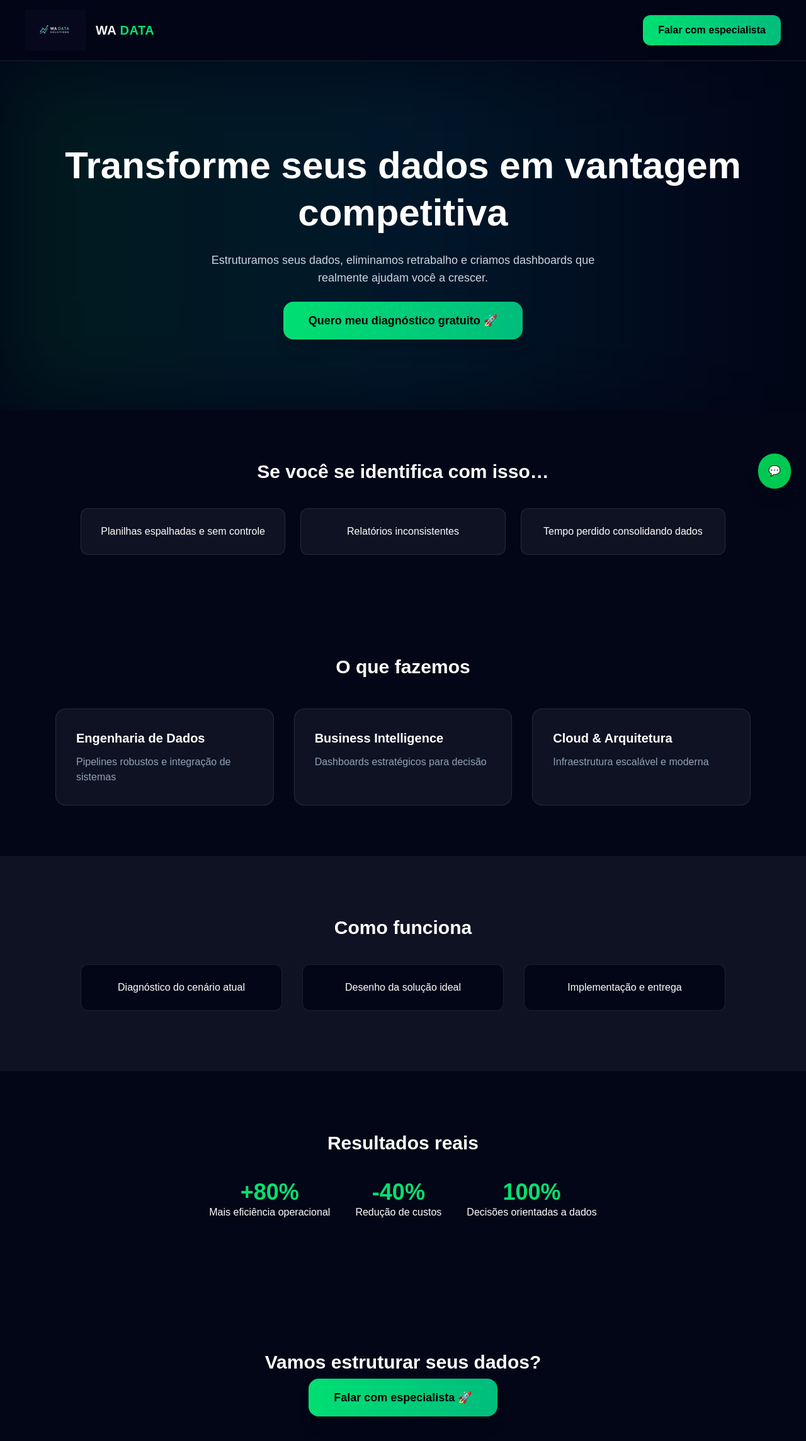
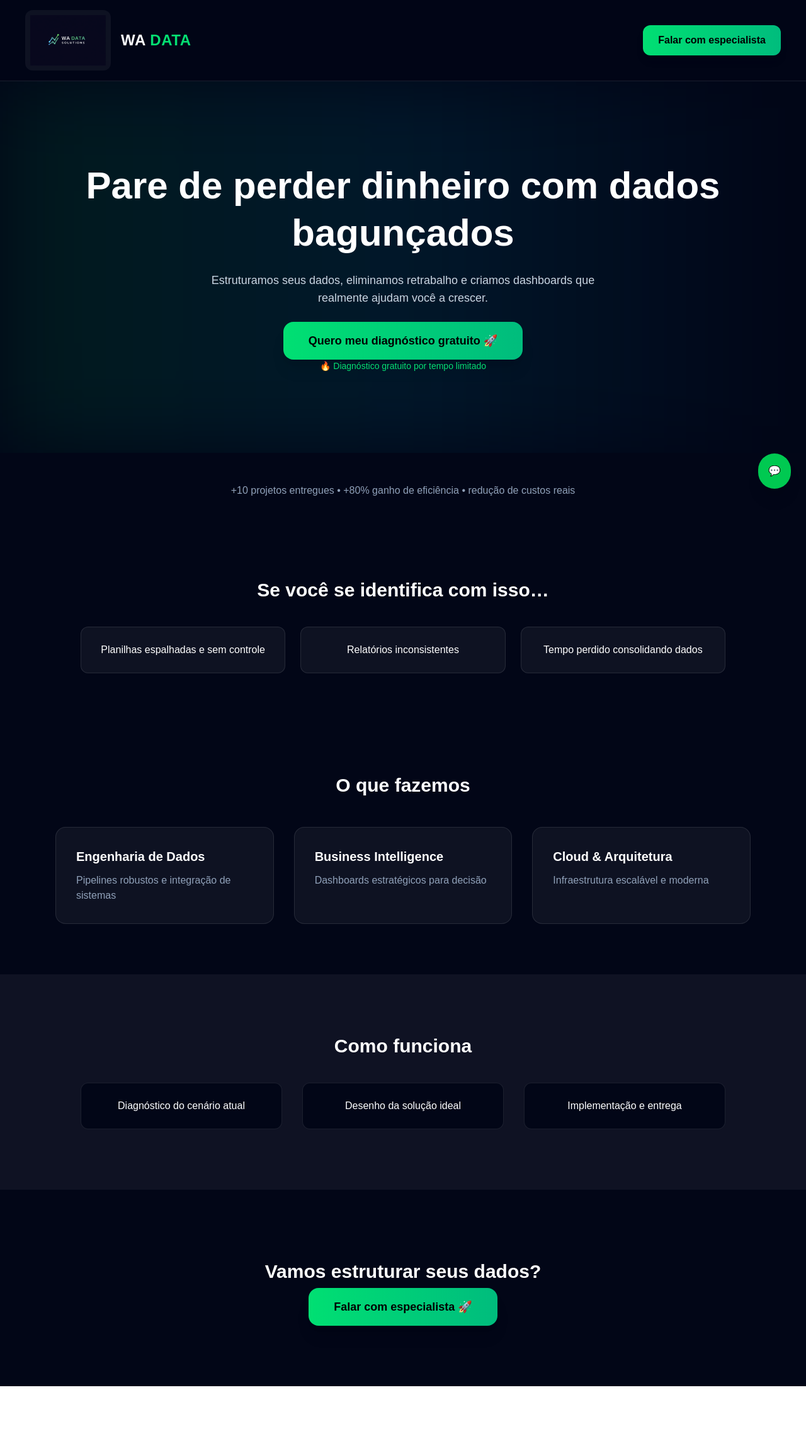
Before and after one commit to wa-data-solutions/wa-data-solutions, a Next.js app: page / in a window 1280 px wide. Shown: the top 2288 px of the page at 63% size. After the commit the page ends 2201 px from the top, so only its background shows below. Built offline with nearby package versions, Linux system fonts and the light colour scheme.

Commit message:
refactor: melhoria de performance e SEO BIG TECH 1.1

```diff
--- a/app/page.tsx
+++ b/app/page.tsx
@@ -10,23 +10,25 @@ export default function Home() {
   return (
     <div className="bg-[#020617] text-white min-h-screen">
 
-      {/* HEADER BIG TECH */}
-      <header className="sticky top-0 z-50 backdrop-blur-xl bg-[#020617]/70 border-b border-white/10">
+      {/* HEADER */}
+      <header className="sticky top-0 z-50 backdrop-blur-xl bg-[#020617]/80 border-b border-white/10">
         <div className="max-w-7xl mx-auto flex justify-between items-center px-6 md:px-10 py-4">
 
-          {/* LOGO + BRAND */}
+          {/* LOGO FORTE */}
           <div className="flex items-center gap-4">
 
-            <Image
-              src="/logo.png"
-              alt="WA Data Solutions Logo"
-              width={220}
-              height={80}
-              className="h-14 md:h-16 w-auto"
-              priority
-            />
+            <div className="bg-white/5 p-2 rounded-xl">
+              <Image
+                src="/logo.png"
+                alt="WA Data Solutions Logo"
+                width={260}
+                height={100}
+                className="h-16 md:h-20 w-auto"
+                priority
+              />
+            </div>
 
-            <span className="hidden md:block font-semibold text-xl tracking-wide text-white">
+            <span className="hidden md:block font-semibold text-2xl tracking-wide">
               WA <span className="text-green-400">DATA</span>
             </span>
 
@@ -58,7 +60,6 @@ export default function Home() {
       {/* HERO */}
       <section className="text-center py-32 px-6 relative overflow-hidden">
 
-        {/* glow */}
         <div className="absolute inset-0 bg-gradient-to-r from-green-500/10 via-cyan-500/10 to-transparent blur-3xl"></div>
 
         <motion.h1
@@ -66,7 +67,7 @@ export default function Home() {
           animate={{ opacity: 1, y: 0 }}
           className="relative text-4xl md:text-6xl font-bold mb-6 leading-tight"
         >
-          Transforme seus dados em vantagem competitiva
+          Pare de perder dinheiro com dados bagunçados
         </motion.h1>
 
         <p className="relative text-lg text-slate-300 max-w-2xl mx-auto">
@@ -82,8 +83,20 @@ export default function Home() {
           >
             Quero meu diagnóstico gratuito 🚀
           </a>
+
+          {/* URGÊNCIA */}
+          <p className="text-sm text-green-400 mt-4">
+            🔥 Diagnóstico gratuito por tempo limitado
+          </p>
         </div>
 
+      </section>
+
+      {/* PROVA SOCIAL */}
+      <section className="py-12 text-center">
+        <p className="text-slate-400">
+          +10 projetos entregues • +80% ganho de eficiência • redução de custos reais
+        </p>
       </section>
 
       {/* PROBLEMA */}
@@ -155,26 +168,6 @@ export default function Home() {
         </div>
       </section>
 
-      {/* RESULTADOS */}
-      <section className="py-24 px-6 text-center">
-        <h2 className="text-3xl font-semibold mb-10">Resultados reais</h2>
-
-        <div className="flex flex-col md:flex-row gap-10 justify-center">
-          <div>
-            <h3 className="text-4xl font-bold text-green-400">+80%</h3>
-            <p>Mais eficiência operacional</p>
-          </div>
-          <div>
-            <h3 className="text-4xl font-bold text-green-400">-40%</h3>
-            <p>Redução de custos</p>
-          </div>
-          <div>
-            <h3 className="text-4xl font-bold text-green-400">100%</h3>
-            <p>Decisões orientadas a dados</p>
-          </div>
-        </div>
-      </section>
-
       {/* CTA FINAL */}
       <section className="py-28 text-center">
         <h2 className="text-3xl font-semibold mb-6">
```
